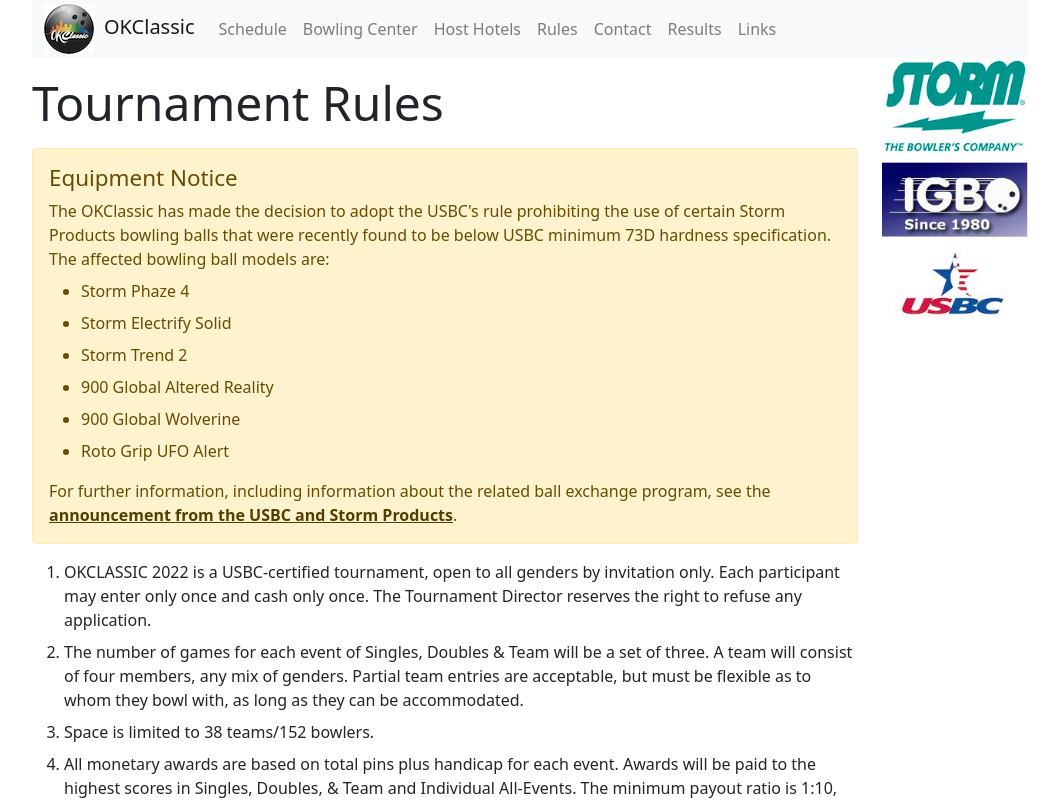
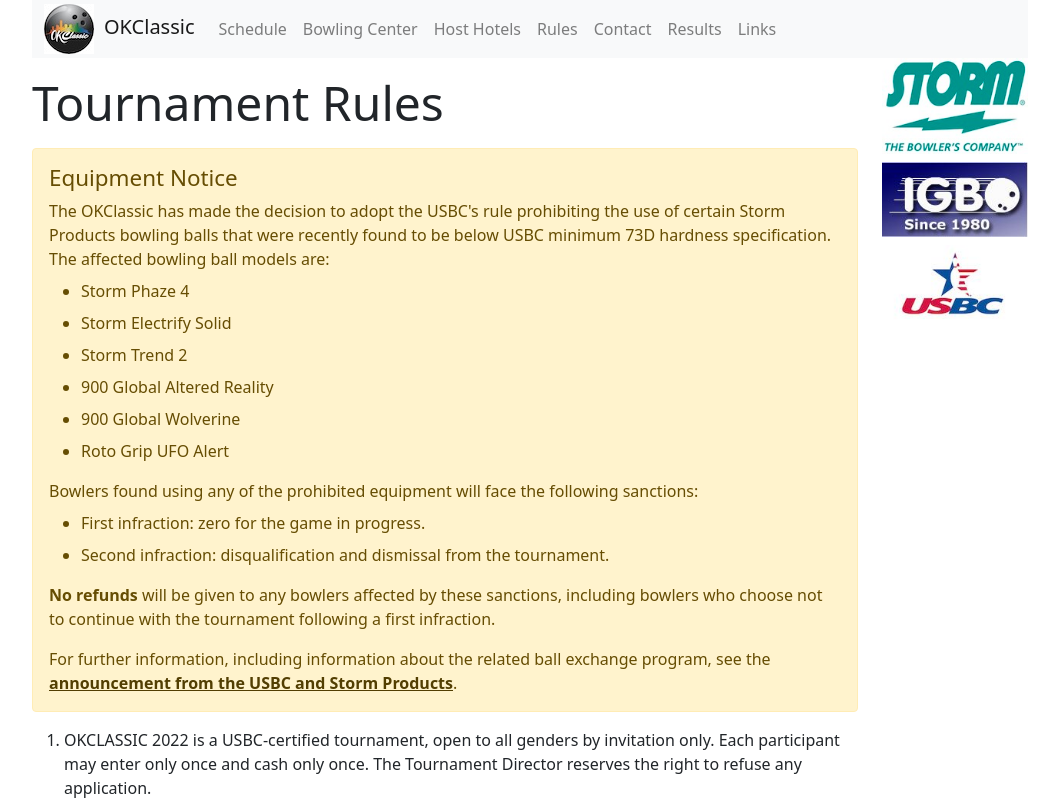
Before and after one commit to tournio/okclassic-nextjs, a Next.js app: page /rules in a window 1280 px wide. Shown: the top 800 px of the page, without its empty margins (110-1169 px from the left). Built offline with nearby package versions, Linux system fonts and the light colour scheme.

Commit message:
add sanctions for bowlers violating the equipment rule

```diff
--- a/pages/rules.js
+++ b/pages/rules.js
@@ -34,6 +34,23 @@ const rules = () => {
             <li>Roto Grip UFO Alert</li>
           </ul>
           <div>
+            Bowlers found using any of the prohibited equipment will face the following sanctions:
+          </div>
+          <ul>
+            <li>
+              First infraction: zero for the game in progress.
+            </li>
+            <li>
+              Second infraction: disqualification and dismissal from the tournament.
+            </li>
+          </ul>
+          <div>
+            <strong>
+              No refunds
+            </strong>
+            {' '}will be given to any bowlers affected by these sanctions, including bowlers who choose not to continue with the tournament following a first infraction.
+          </div>
+          <div className={'mt-3'}>
             For further information, including information about the related ball exchange program, see the{' '}
             <a href={"https://www.bowl.com/News/NewsDetails.aspx?id=23622337509"}
                className={'alert-link'}
```
